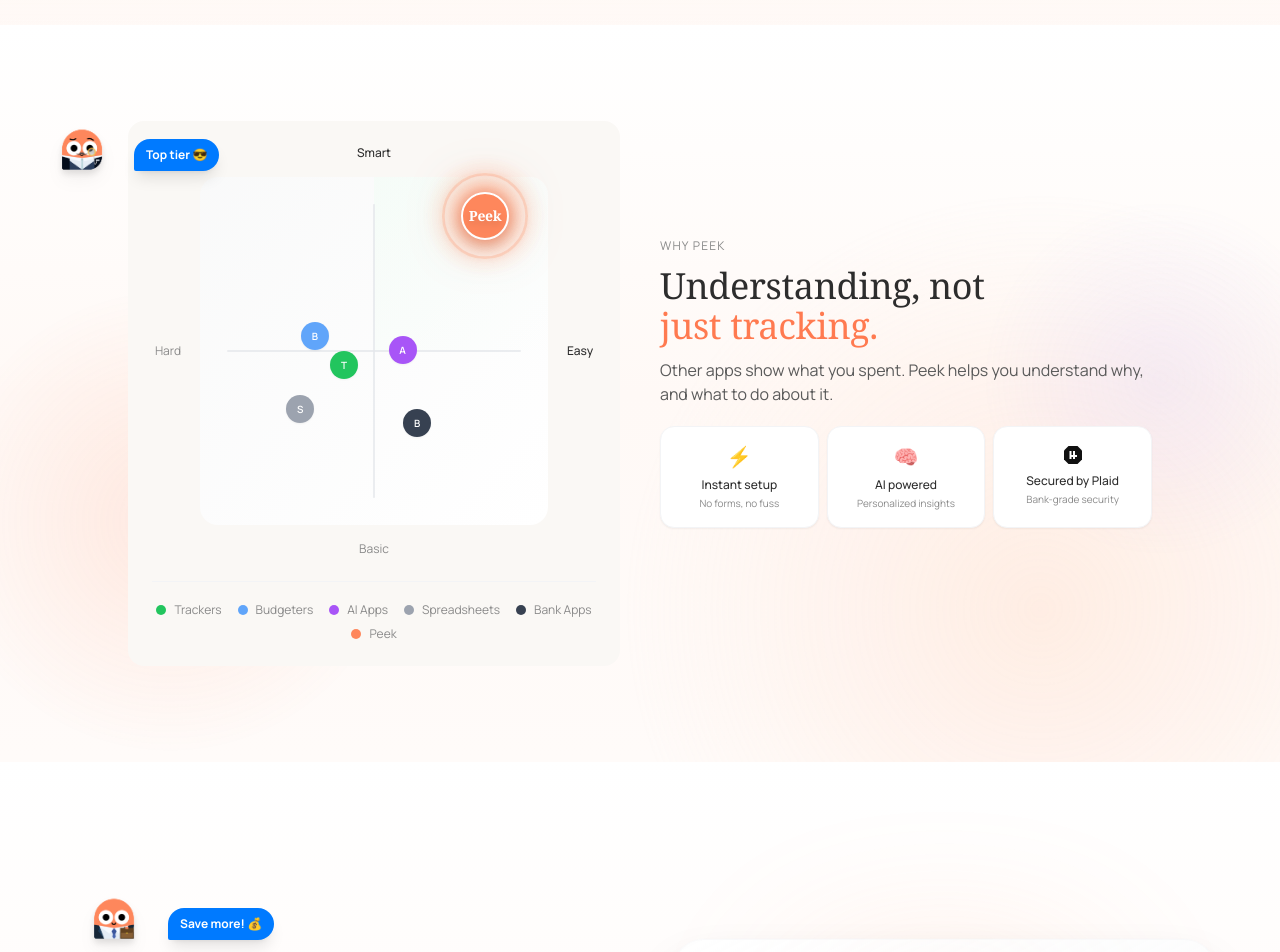
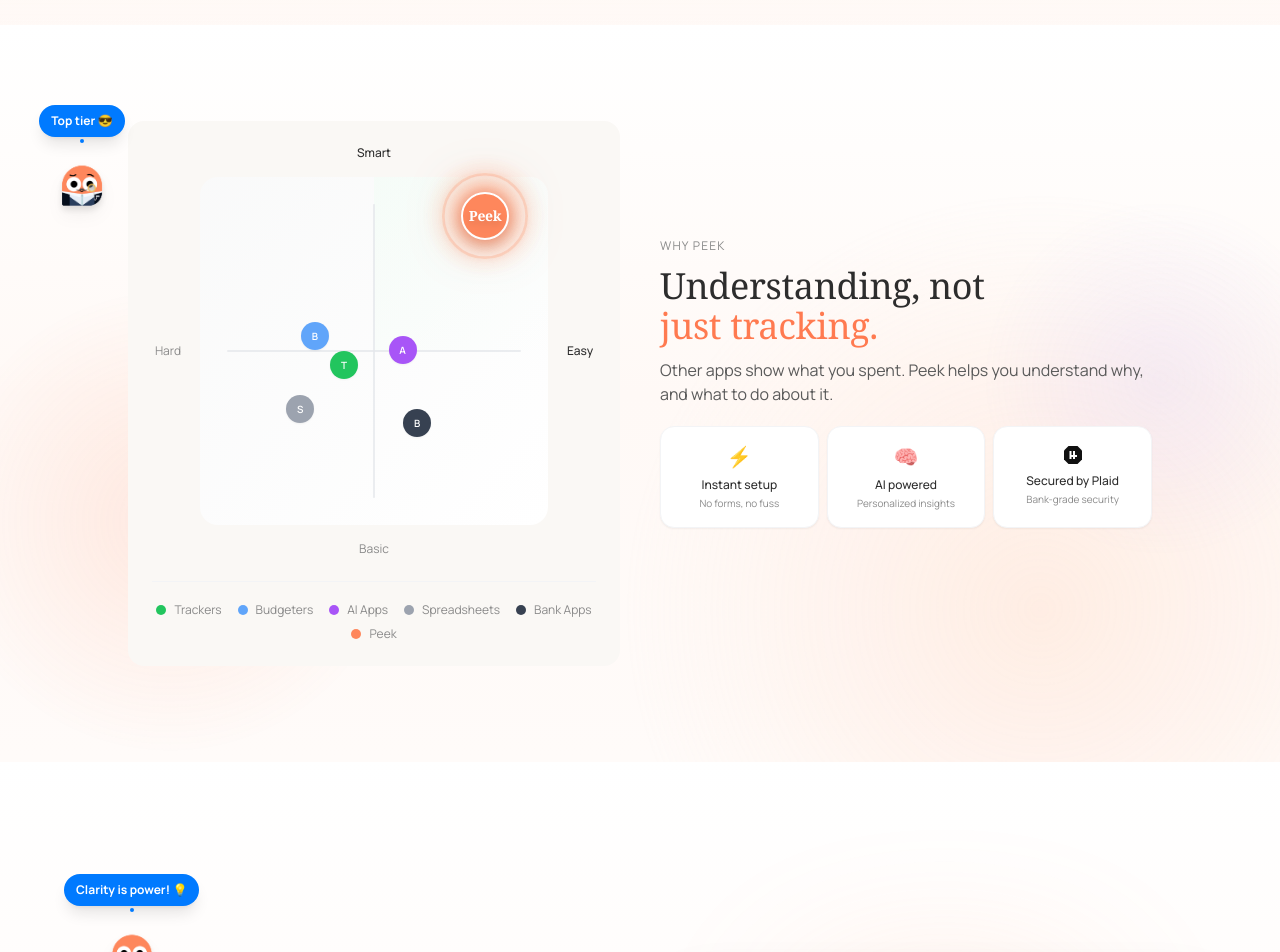
Before and after one commit to Yr1008/Peek-Website, a Next.js app: page / in a window 1280 px wide. Shown: the part 1540-2492 px from the top of the page. Built offline with nearby package versions, Linux system fonts and the light colour scheme; a web font is replaced by a local one.

Commit message:
Change speech bubbles to thought clouds above Peek character

```diff
--- a/components/ComparisonSection.tsx
+++ b/components/ComparisonSection.tsx
@@ -48,22 +48,30 @@
       </div>
       {/* Peek character looking confident - LEFT side */}
       <motion.div
-        className="absolute left-4 md:left-8 top-20 z-10 hidden lg:flex items-center gap-0.5"
+        className="absolute left-4 md:left-8 top-20 z-10 hidden lg:flex flex-col items-center"
         initial={{ opacity: 0, scale: 0.8 }}
         whileInView={{ opacity: 1, scale: 1 }}
         viewport={{ once: true }}
         transition={{ duration: 0.5, delay: 0.4 }}
       >
-        <PeekCharacter size="md" variant="fancy" />
+        {/* Thought bubble - above character */}
         <motion.div
-          className="bg-[#007AFF] text-white rounded-2xl rounded-bl-sm px-3 py-2 shadow-lg"
-          initial={{ opacity: 0, scale: 0.8, x: -10 }}
-          whileInView={{ opacity: 1, scale: 1, x: 0 }}
+          className="relative mb-1"
+          initial={{ opacity: 0, scale: 0.8, y: 10 }}
+          whileInView={{ opacity: 1, scale: 1, y: 0 }}
           viewport={{ once: true }}
           transition={{ duration: 0.3, delay: 0.7 }}
         >
-          <p className="text-xs font-bold whitespace-nowrap">Top tier 😎</p>
+          <div className="bg-[#007AFF] text-white rounded-2xl px-3 py-2 shadow-lg">
+            <p className="text-xs font-bold whitespace-nowrap">Top tier 😎</p>
+          </div>
+          {/* Thought bubble tail */}
+          <div className="absolute -bottom-1.5 left-1/2 -translate-x-1/2 flex flex-col items-center gap-0.5">
+            <div className="w-2 h-2 bg-[#007AFF] rounded-full" />
+            <div className="w-1 h-1 bg-[#007AFF] rounded-full" />
+          </div>
         </motion.div>
+        <PeekCharacter size="md" variant="fancy" />
       </motion.div>
 
       <div className="max-w-5xl mx-auto">
--- a/components/ImpactSection.tsx
+++ b/components/ImpactSection.tsx
@@ -84,24 +84,32 @@
             viewport={{ once: true }}
             transition={{ duration: 0.4 }}
           >
-            {/* Peek character with blurb - TOP LEFT above content */}
+            {/* Peek character with thought bubble - TOP LEFT above content */}
             <motion.div
-              className="flex items-center gap-1 mb-4"
+              className="flex flex-col items-center mb-4 w-fit"
               initial={{ opacity: 0, y: -10 }}
               whileInView={{ opacity: 1, y: 0 }}
               viewport={{ once: true }}
               transition={{ duration: 0.4, delay: 0.1 }}
             >
-              <PeekCharacter size="md" variant="business" />
+              {/* Thought bubble */}
               <motion.div
-                className="bg-[#007AFF] text-white rounded-2xl rounded-bl-sm px-3 py-2 shadow-lg"
-                initial={{ opacity: 0, scale: 0.8, x: -10 }}
-                whileInView={{ opacity: 1, scale: 1, x: 0 }}
+                className="relative mb-1"
+                initial={{ opacity: 0, scale: 0.8, y: 10 }}
+                whileInView={{ opacity: 1, scale: 1, y: 0 }}
                 viewport={{ once: true }}
                 transition={{ duration: 0.3, delay: 0.3 }}
               >
-                <p className="text-xs font-bold whitespace-nowrap">Save more! 💰</p>
+                <div className="bg-[#007AFF] text-white rounded-2xl px-3 py-2 shadow-lg">
+                  <p className="text-xs font-bold whitespace-nowrap">Clarity is power! 💡</p>
+                </div>
+                {/* Thought bubble tail */}
+                <div className="absolute -bottom-1.5 left-1/2 -translate-x-1/2 flex flex-col items-center gap-0.5">
+                  <div className="w-2 h-2 bg-[#007AFF] rounded-full" />
+                  <div className="w-1 h-1 bg-[#007AFF] rounded-full" />
+                </div>
               </motion.div>
+              <PeekCharacter size="md" variant="business" />
             </motion.div>
 
             <p className="text-sm md:text-base text-text-muted uppercase tracking-widest mb-4">Real clarity</p>
--- a/components/TrustSection.tsx
+++ b/components/TrustSection.tsx
@@ -38,24 +38,30 @@
     <section className="py-16 md:py-20 lg:py-24 px-6 md:px-8 lg:px-12 relative overflow-hidden bg-warm-beige">
       {/* Peek character listening to testimonials - RIGHT */}
       <motion.div
-        className="absolute right-4 md:right-12 bottom-12 z-10 hidden lg:block"
+        className="absolute right-4 md:right-12 bottom-12 z-10 hidden lg:flex flex-col items-center"
         initial={{ opacity: 0, y: 30 }}
         whileInView={{ opacity: 1, y: 0 }}
         viewport={{ once: true }}
         transition={{ duration: 0.5, delay: 0.6 }}
       >
-        <div className="flex items-center gap-1">
+        {/* Thought bubble */}
         <motion.div
-            className="bg-[#007AFF] text-white rounded-2xl rounded-br-sm px-3 py-2 shadow-lg"
-            initial={{ opacity: 0, scale: 0.8, x: 10 }}
-            whileInView={{ opacity: 1, scale: 1, x: 0 }}
+          className="relative mb-1"
+          initial={{ opacity: 0, scale: 0.8, y: 10 }}
+          whileInView={{ opacity: 1, scale: 1, y: 0 }}
           viewport={{ once: true }}
           transition={{ duration: 0.3, delay: 0.9 }}
         >
+          <div className="bg-[#007AFF] text-white rounded-2xl px-3 py-2 shadow-lg">
             <p className="text-xs font-bold whitespace-nowrap">*blushes* 🥹</p>
+          </div>
+          {/* Thought bubble tail */}
+          <div className="absolute -bottom-1.5 left-1/2 -translate-x-1/2 flex flex-col items-center gap-0.5">
+            <div className="w-2 h-2 bg-[#007AFF] rounded-full" />
+            <div className="w-1 h-1 bg-[#007AFF] rounded-full" />
+          </div>
         </motion.div>
         <PeekCharacter size="lg" variant="eyes" />
-        </div>
       </motion.div>
 
       <div className="max-w-5xl mx-auto relative">
```
Lines whose indentation alone changed are shown as unchanged.
